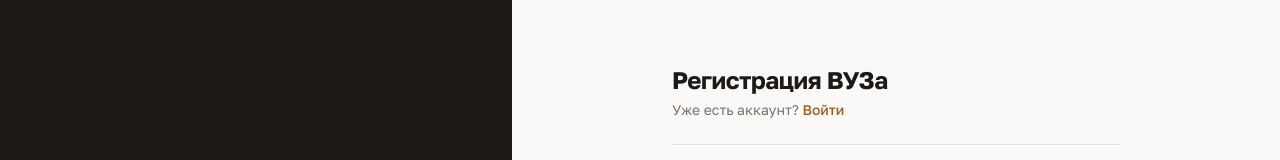
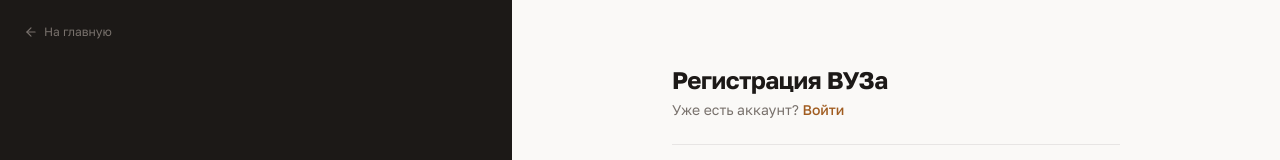
Before and after one commit to CJArthur/VERITAS, a Next.js app in the folder frontend/: page /register/university in a window 1280 px wide. Shown: the top 160 px of the page. Built offline with nearby package versions, Linux system fonts and the light colour scheme; no server answers.

Commit message:
feat: scrollbar styles n university reg improvements

```diff
--- a/frontend/app/globals.css
+++ b/frontend/app/globals.css
@@ -31,6 +31,27 @@
 }
 
 @layer base {
+  /* Scrollbar — Webkit (Chrome, Safari, Edge) */
+  ::-webkit-scrollbar {
+    width: 6px;
+    height: 6px;
+  }
+  ::-webkit-scrollbar-track {
+    background: #1c1917;
+  }
+  ::-webkit-scrollbar-thumb {
+    background: #3a3330;
+    border-radius: 0;
+  }
+  ::-webkit-scrollbar-thumb:hover {
+    background: #a05c20;
+  }
+  /* Scrollbar — Firefox */
+  * {
+    scrollbar-width: thin;
+    scrollbar-color: #3a3330 #1c1917;
+  }
+
   body {
     @apply bg-[#faf9f7] text-[#1c1917];
     font-family: var(--font-golos);
--- a/frontend/app/register/university/page.tsx
+++ b/frontend/app/register/university/page.tsx
@@ -66,7 +66,11 @@ export default function UniversityRegisterPage() {
 
   return (
     <div className="min-h-screen bg-[#faf9f7] flex">
-      <div className="hidden lg:flex lg:w-2/5 bg-[#1c1917] flex-col items-center justify-center p-12">
+      <div className="hidden lg:flex lg:w-2/5 bg-[#1c1917] flex-col items-center justify-center p-12 relative">
+        <Link href="/" className="absolute top-6 left-6 flex items-center gap-1.5 text-stone-500 hover:text-[#f0d4a0] text-xs transition-colors group">
+          <ArrowLeft className="h-3.5 w-3.5 transition-transform group-hover:-translate-x-0.5" />
+          На главную
+        </Link>
         <div className="relative mb-6">
           <Shield className="h-24 w-24 text-[#a05c20]" strokeWidth={1} />
           <span className="absolute inset-0 flex items-center justify-center text-[#f0d4a0] font-bold text-3xl">V</span>
```
